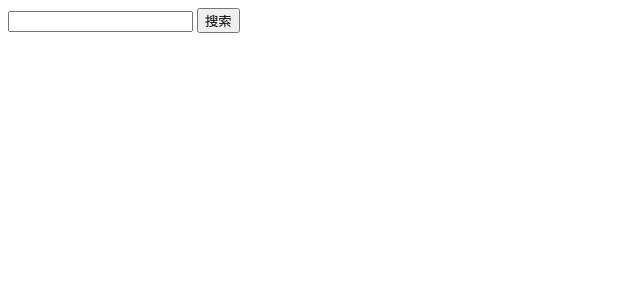
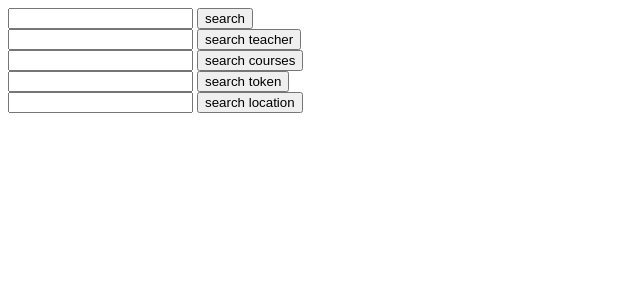
Before and after one commit to NCCU-SoftwareEngineer-1062-6/Project, a Django app: a page that uses nccu_course_query/querysys/templates/search_form.html in a window 1280 px wide. Shown: the top 300 px of the page, without its empty margins (0-640 px from the left). Run offline with Django 3.2, Linux system fonts and the light colour scheme.

Commit message:
搜尋功能 老師 課名 課程代號 上課地點

```diff
--- a/nccu_course_query/nccu_course_query/urls.py
+++ b/nccu_course_query/nccu_course_query/urls.py
@@ -24,5 +24,9 @@ urlpatterns = [
     path('setup/', views.set_class_time, name='setup'),
     re_path(r'^search-form$', search.search_form),
     re_path(r'^search$', search.search),
+    re_path(r'^search_teacher$', search.search_teacher),
+    re_path(r'^search_courses$', search.search_courses),
+    re_path(r'^search_token$', search.search_token),
+    re_path(r'^search_location$', search.search_location),
     re_path(r'^search-post$', search2.search_post),
 ]
--- a/nccu_course_query/querysys/search.py
+++ b/nccu_course_query/querysys/search.py
@@ -5,6 +5,9 @@ from django.shortcuts import render_to_response
 from django.shortcuts import render
 from querysys.models import Course, Teacher, Department, ClassTime
 from itertools import chain
+
+
+#屬性名+__contains=值
 
 # 表单
 def search_form(request):
@@ -26,3 +29,51 @@ def search(request):
 
     #return HttpResponse(message)
     return render(request, 'result.html', {'courses': courses})
+
+#搜尋老師
+#部份匹配
+def search_teacher(request):
+    request.encoding='utf-8'
+    courses = Course.objects.filter(name_zh = 'no class' )
+    courses_teacher_output = Course.objects.filter(name_zh = 'no class' )
+    if 'q' in request.GET:
+        teacher1 = Teacher.objects.filter(name_zh__contains=request.GET['q'])
+        if teacher1.count() > 0 :
+            courses_teacher_output = Course.objects.filter(teacher__contains= teacher1[0].id )
+
+        courses = courses_teacher_output
+
+    return render(request, 'result.html', {'courses': courses})
+
+#搜尋課名
+#部份匹配
+def search_courses(request):
+    request.encoding='utf-8'
+    courses = Course.objects.filter(name_zh = 'no class' )
+    if 'q' in request.GET:
+        courses_name_output = Course.objects.filter(name_zh__contains = request.GET['q'] )
+        courses = courses_name_output
+
+    return render(request, 'result.html', {'courses': courses})
+
+#搜尋課程代號
+#全對才匹配
+def search_token(request):
+    request.encoding='utf-8'
+    #courses = Course.objects.filter(token = 'no class' )
+    if 'q' in request.GET:
+        token_output = Course.objects.filter(token = request.GET['q'] )
+        courses = token_output
+
+    return render(request, 'result.html', {'courses': courses})
+
+
+#搜尋上課地點
+#部份匹配
+def search_location(request):
+    request.encoding='utf-8'
+    if 'q' in request.GET:
+        location_output = Course.objects.filter(location__contains = request.GET['q'] )
+        courses = location_output
+
+    return render(request, 'result.html', {'courses': courses})
--- a/nccu_course_query/querysys/templates/search_form.html
+++ b/nccu_course_query/querysys/templates/search_form.html
@@ -2,12 +2,28 @@
 <html>
 <head>
 <meta charset="utf-8">
-<title>菜鸟教程(runoob.com)</title>
+<title>搜尋頁面</title>
 </head>
 <body>
     <form action="/search" method="get">
         <input type="text" name="q">
-        <input type="submit" value="搜索">
+        <input type="submit" value="search">
+    </form>
+    <form action="/search_teacher" method="get">
+        <input type="text" name="q">
+        <input type="submit" value="search teacher">
+    </form>
+    <form action="/search_courses" method="get">
+        <input type="text" name="q">
+        <input type="submit" value="search courses">
+    </form>
+    <form action="/search_token" method="get">
+        <input type="text" name="q">
+        <input type="submit" value="search token">
+    </form>
+    <form action="/search_location" method="get">
+        <input type="text" name="q">
+        <input type="submit" value="search location">
     </form>
 </body>
 </html>
```
